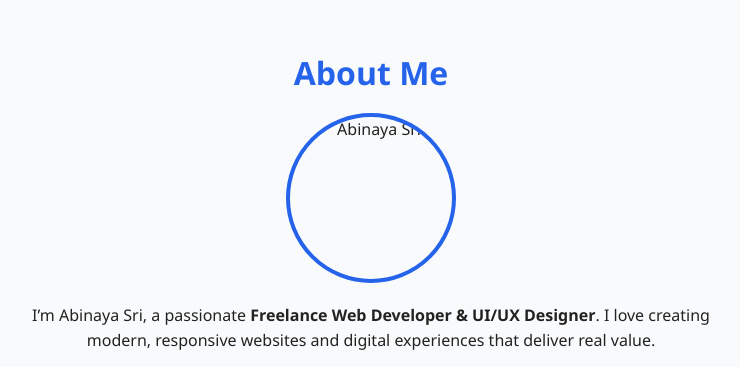
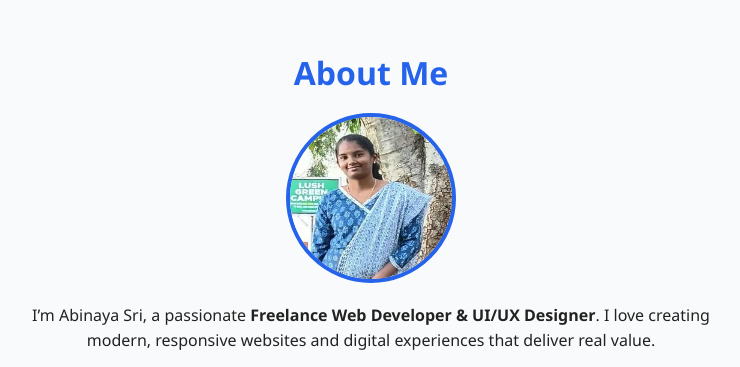
Before and after one commit to ArchonJAD/founderport, a plain HTML site: page index.html in a window 1280 px wide. Shown: the part 941-1308 px from the top of the page, without its empty margins (269-1009 px from the left). Drawn offline with Linux system fonts and the light colour scheme.

Commit message:
Update index.html

```diff
--- a/index.html
+++ b/index.html
@@ -346,7 +346,7 @@
   <!-- About -->
   <section id="about">
     <h2>About Me</h2>
-    <img src="portfolio.jpg" alt="Abinaya Sri" />
+    <img src="profile.jpg" alt="Abinaya Sri" />
     <p>I’m Abinaya Sri, a passionate <strong>Freelance Web Developer & UI/UX Designer</strong>. I love creating modern, responsive websites and digital experiences that deliver real value.</p>
 
     <!-- Social Media Links -->
```
